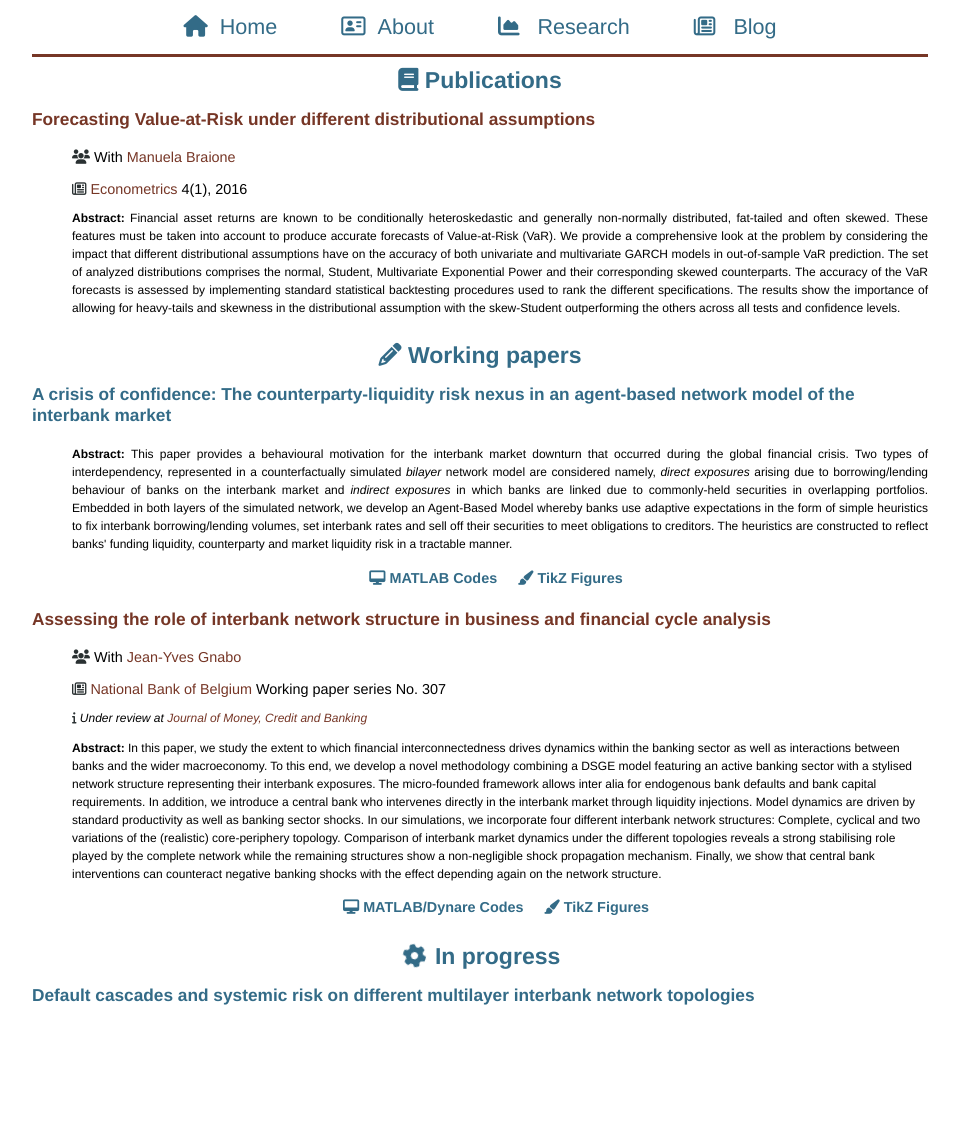
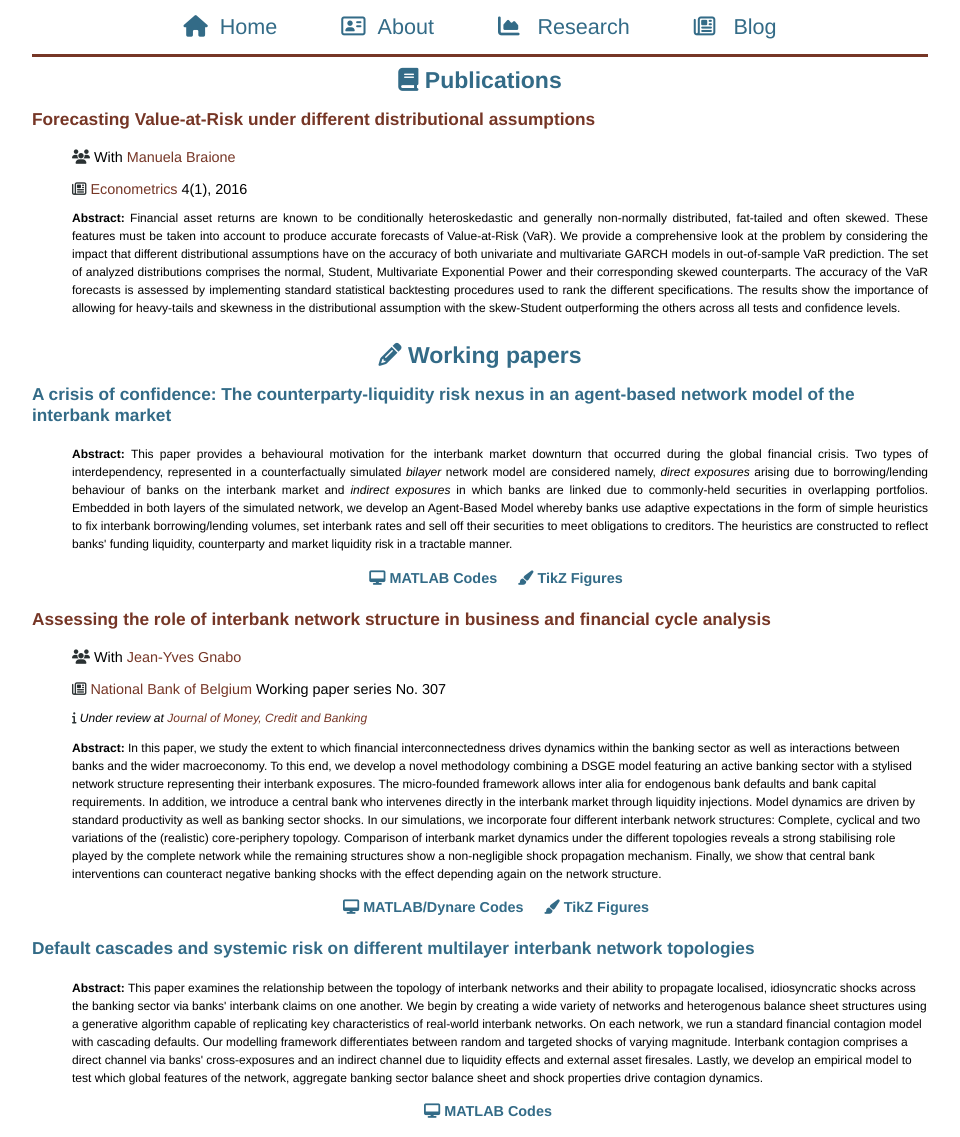
Before and after one commit to nscholtes/nscholtes.github.io, a Jekyll site: the page built from research.html, in a window 1280 px wide. Shown: the whole page, without its empty margins (160-1120 px from the left). Built offline with Jekyll 4.4.1, drawn with Linux system fonts in a browser that asks for light colours; nearby versions of some CDN libraries; before the commit the page ends 1011 px from its top, so only the background shows below that.

Commit message:
Update research.html

```diff
--- a/research.html
+++ b/research.html
@@ -29,6 +29,10 @@ title: Nicolas K. Scholtes
 	</ul>
 <p align="center">&nbsp &nbsp  &nbsp &nbsp <a target="_blank"  style="color:#336B87;" href="https://github.com/nscholtes/NDSGE" aria-hidden="true"><i class="fa fa-desktop" aria-hidden="true"></i> <b>MATLAB/Dynare Codes</b></a> &nbsp &nbsp  <a target="_blank"  style="color:#336B87;" href="https://github.com/nscholtes/TiKZ-figures/tree/master/NDSGE" aria-hidden="true"><i class="fa fa-paint-brush" aria-hidden="true"></i> <b>TikZ Figures</b></a>
 
-<h2><i class="fa fa-cog fa-spin fa-fw" style="color: #336B87;"></i> In progress</h2>
+<h3>Default cascades and systemic risk on different multilayer interbank network topologies</h3>
 
-<h3>Default cascades and systemic risk on different multilayer interbank network topologies</h3>
+<ul style="list-style: none;">
+
+<li><p style="font-size:12px"><b>Abstract: </b>  This paper examines the relationship between the topology of interbank networks and their ability to propagate localised, idiosyncratic shocks across the banking sector via banks' interbank claims on one another. We begin by creating a wide variety of networks and heterogenous balance sheet structures using a generative algorithm capable of replicating key characteristics of real-world interbank networks. On each network, we run a standard financial contagion model with cascading defaults. Our modelling framework differentiates between random and targeted shocks of varying magnitude. Interbank contagion comprises a direct channel via banks' cross-exposures and an indirect channel due to liquidity effects and external asset firesales. Lastly, we develop an empirical model to test which global features of the network, aggregate banking sector balance sheet and shock properties drive contagion dynamics.</p> </li>
+	</ul>
+<p align="center">&nbsp &nbsp  &nbsp &nbsp <a target="_blank"  style="color:#336B87;" href="https://github.com/nscholtes/Default-Cascades" aria-hidden="true"><i class="fa fa-desktop" aria-hidden="true"></i> <b>MATLAB Codes</b></a> &nbsp &nbsp
```
